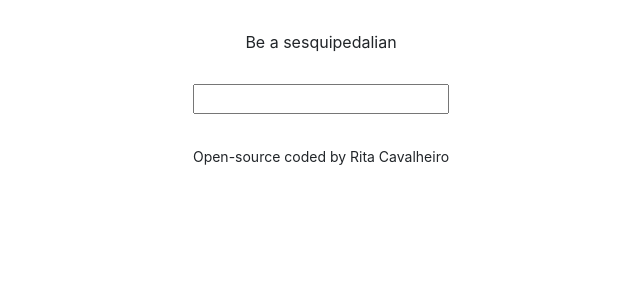
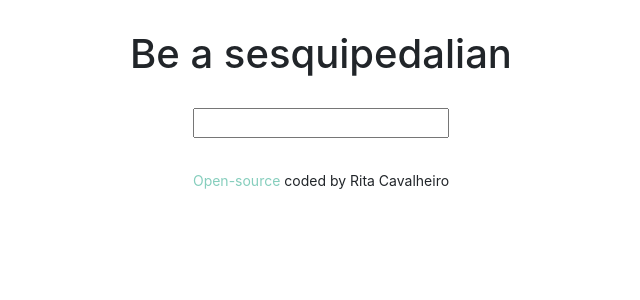
Before and after one commit to RitaCavalheiro/dictionary-project, a React (Create React App) app: page / in a window 1280 px wide. Shown: the top 300 px of the page, without its empty margins (319-959 px from the left). Built offline with nearby package versions, Linux system fonts and the light colour scheme.

Commit message:
added git link

```diff
--- a/src/App.css
+++ b/src/App.css
@@ -7,3 +7,12 @@ footer {
   text-align: center;
   margin: 30px 0;
 }
+
+.gitLink {
+  color: #86cebd;
+  text-decoration: none;
+}
+
+.gitLink:hover {
+  color: #70ad9e;
+}
--- a/src/App.js
+++ b/src/App.js
@@ -5,12 +5,24 @@ import Dictionary from "./Dictionary";
 function App() {
   return (
     <div className="App">
-      <header className="App-header">Be a sesquipedalian</header>
+      <header className="App-header">
+        <h1>Be a sesquipedalian</h1>
+      </header>
       <main>
         <Dictionary />
       </main>
       <footer>
-        <small>Open-source coded by Rita Cavalheiro</small>
+        <small>
+          <a
+            href="https://github.com/RitaCavalheiro/dictionary-project"
+            target="_blank"
+            rel="noreferrer"
+            className="gitLink"
+          >
+            Open-source
+          </a>{" "}
+          coded by Rita Cavalheiro
+        </small>
       </footer>
     </div>
   );
```
